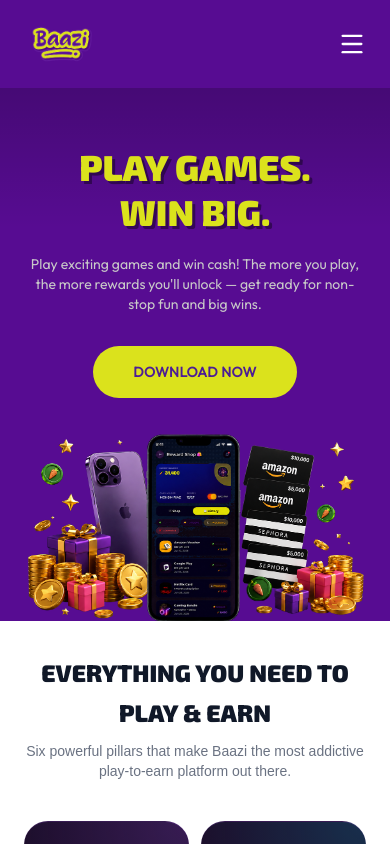
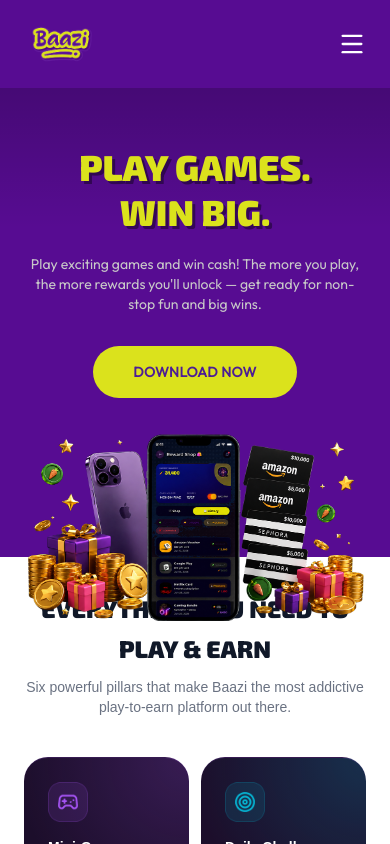
Before and after one commit to hassansharjeel024-tech/baazi_website, a React (Vite) app: page / in a window 390 px wide. Shown: the top 844 px of the page. Built offline with nearby package versions, Linux system fonts and the light colour scheme.

Commit message:
Make hero image overflow below purple section on mobile

```diff
--- a/src/components/Hero.jsx
+++ b/src/components/Hero.jsx
@@ -46,7 +46,7 @@
       <img
         src={heroImage}
         alt="Play games and win rewards"
-        className="mt-8 w-full max-w-2xl 2xl:max-w-267.5! h-auto 2xl:mb-[-131px]! relative z-10"
+        className="mt-8 w-full max-w-2xl 2xl:max-w-267.5! h-auto -mb-16 md:mb-0 2xl:mb-[-131px]! relative z-10"
       />
     </section>
   );
```
